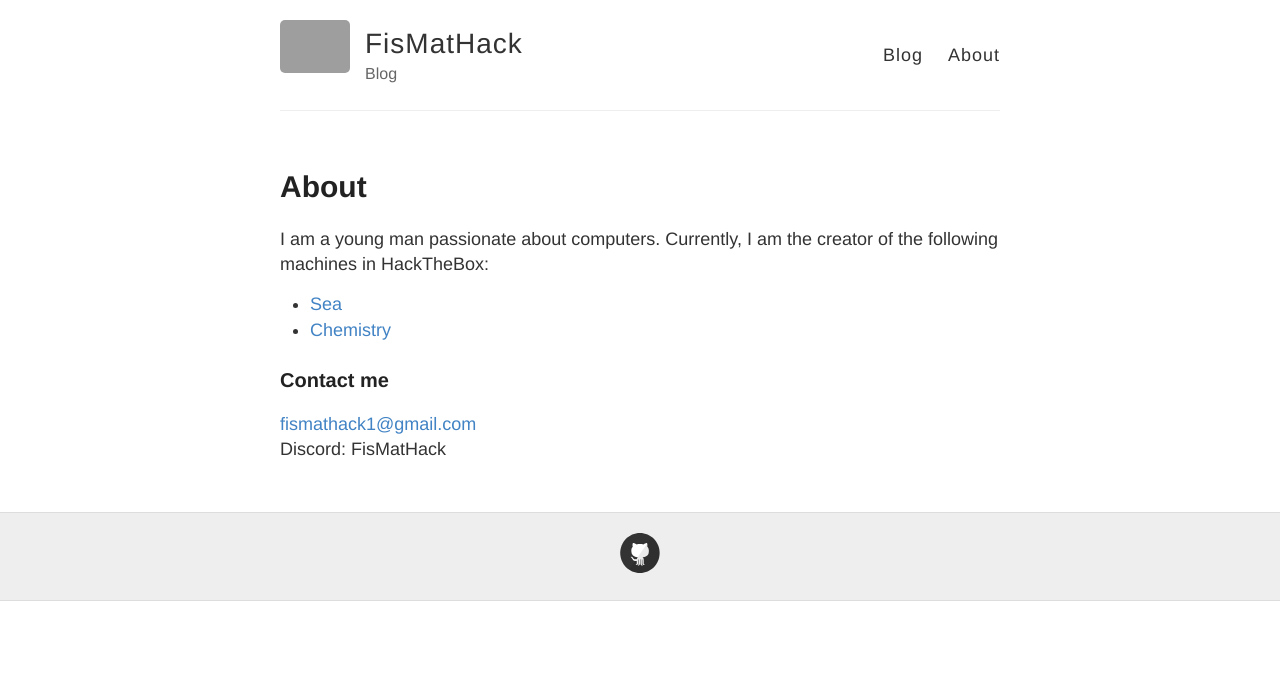
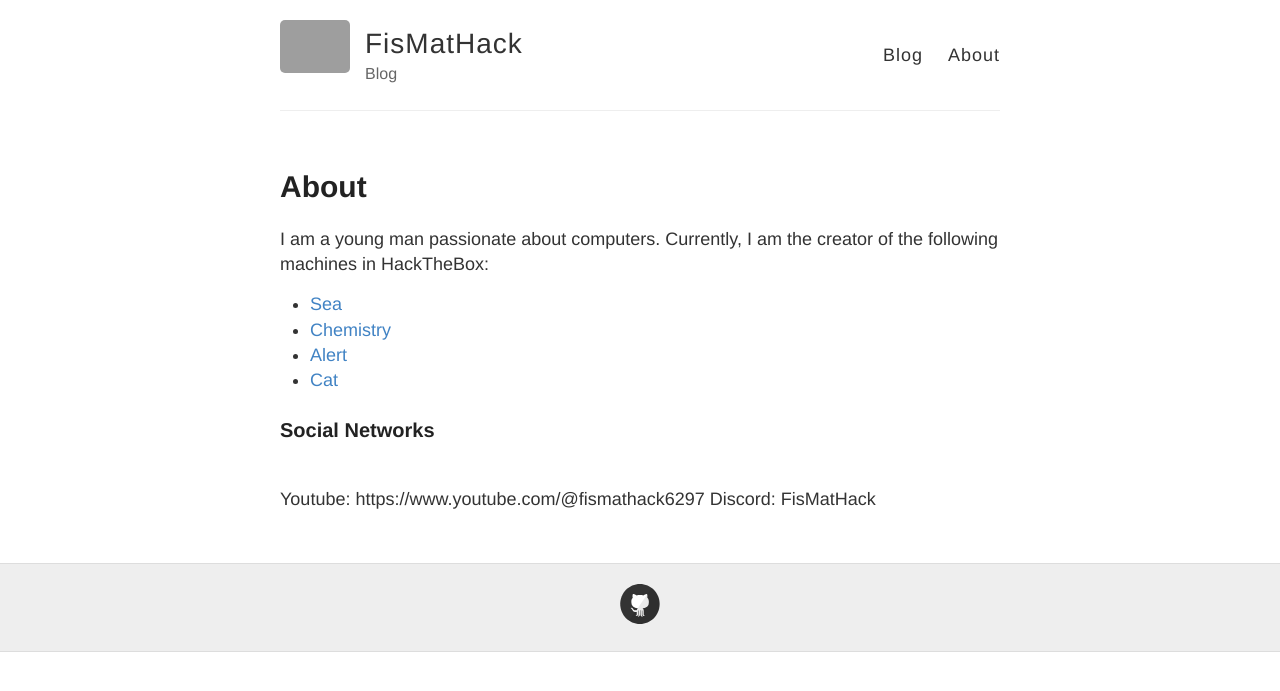
Before and after one commit to FisMatHack/fismathack.github.io, a Jekyll site: the page built from about.md, in a window 1280 px wide. Shown: the top 691 px of the page. Built offline with Jekyll 4.4.1, drawn with Linux system fonts in a browser that asks for light colours; grey boxes are pictures that could not be loaded.

Commit message:
Update about.md

```diff
--- a/about.md
+++ b/about.md
@@ -8,9 +8,11 @@ I am a young man passionate about computers. Currently, I am the creator of the
 
 - [Sea](https://app.hackthebox.com/machines/Sea)
 - [Chemistry](https://app.hackthebox.com/machines/Chemistry)
+- [Alert](https://app.hackthebox.com/machines/Alert)
+- [Cat](https://app.hackthebox.com/machines/Cat)
 
-### Contact me
+### Social Networks
 
-[fismathack1@gmail.com](mailto:fismathack1@gmail.com)
 <br>
+Youtube: https://www.youtube.com/@fismathack6297
 Discord: FisMatHack
```
